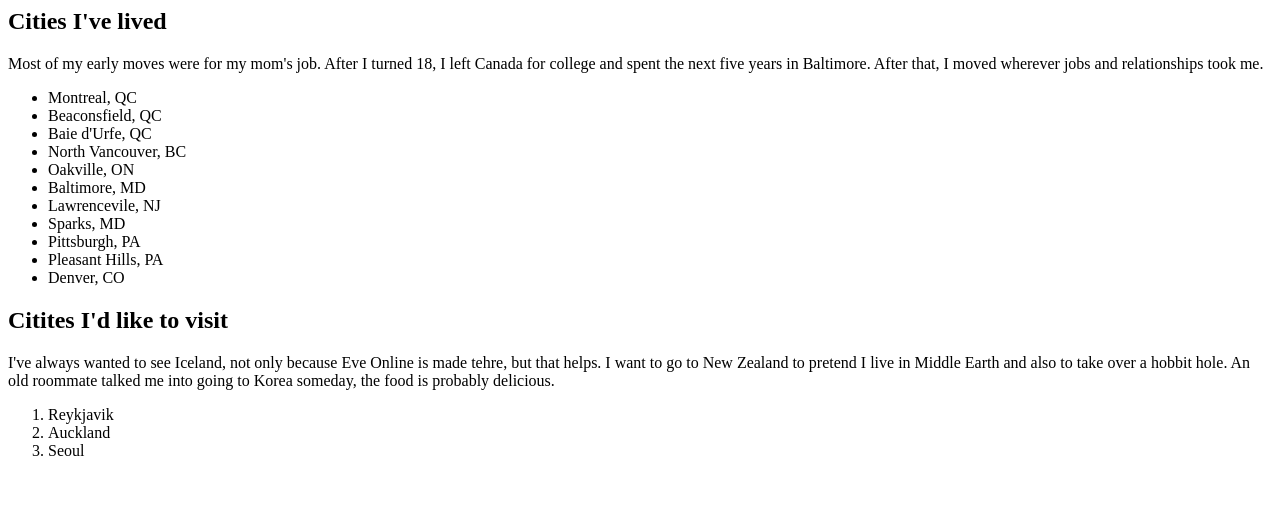
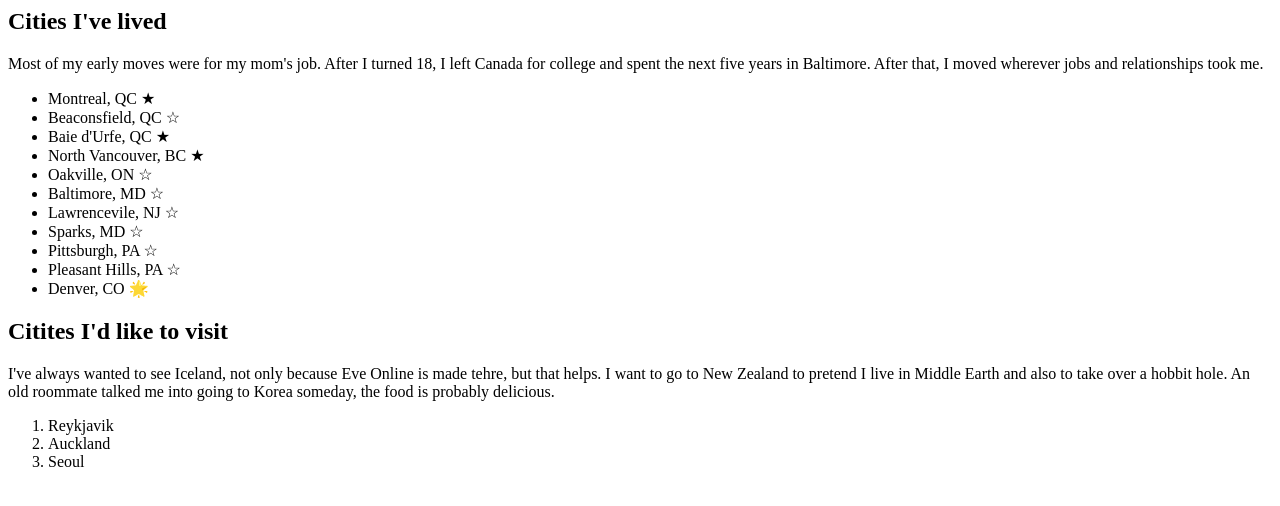
Before and after one commit to annahuffman147/a-thing, a plain HTML site: page index.html in a window 1280 px wide. Drawn offline with Linux system fonts and the light colour scheme.

Commit message:
Added STARS to everything

```diff
--- a/index.html
+++ b/index.html
@@ -6,17 +6,17 @@
 		<h2>Cities I've lived</h2>
 		<p>Most of my early moves were for my mom's job. After I turned 18, I left Canada for college and spent the next five years in Baltimore. After that, I moved wherever jobs and relationships took me.</p>
 		<ul>
-			<li>Montreal, QC</li>
-			<li>Beaconsfield, QC</li>
-			<li>Baie d'Urfe, QC</li>
-			<li>North Vancouver, BC</li>
-			<li>Oakville, ON</li>
-			<li>Baltimore, MD</li>
-			<li>Lawrencevile, NJ</li>
-			<li>Sparks, MD</li>
-			<li>Pittsburgh, PA</li>
-			<li>Pleasant Hills, PA</li>
-			<li>Denver, CO</li>
+			<li>Montreal, QC <span>&#9733;</span></li>
+			<li>Beaconsfield, QC <span>&#9734;</span></li>
+			<li>Baie d'Urfe, QC <span>&#9733;</span></li>
+			<li>North Vancouver, BC <span>&#9733;</span></li>
+			<li>Oakville, ON <span>&#9734;</span></li>
+			<li>Baltimore, MD <span>&#9734;</span></li>
+			<li>Lawrencevile, NJ <span>&#9734;</span></li>
+			<li>Sparks, MD <span>&#9734;</span></li>
+			<li>Pittsburgh, PA <span>&#9734;</span></li>
+			<li>Pleasant Hills, PA <span>&#9734;</span></li>
+			<li>Denver, CO <span>&#127775;</span></li>
 		</ul>
 		<h2>Citites I'd like to visit</h2>
 		<p>I've always wanted to see Iceland, not only because Eve Online is made tehre, but that helps. I want to go to New Zealand to pretend I live in Middle Earth and also to take over a hobbit hole. An old roommate talked me into going to Korea someday, the food is probably delicious.</p>
```
